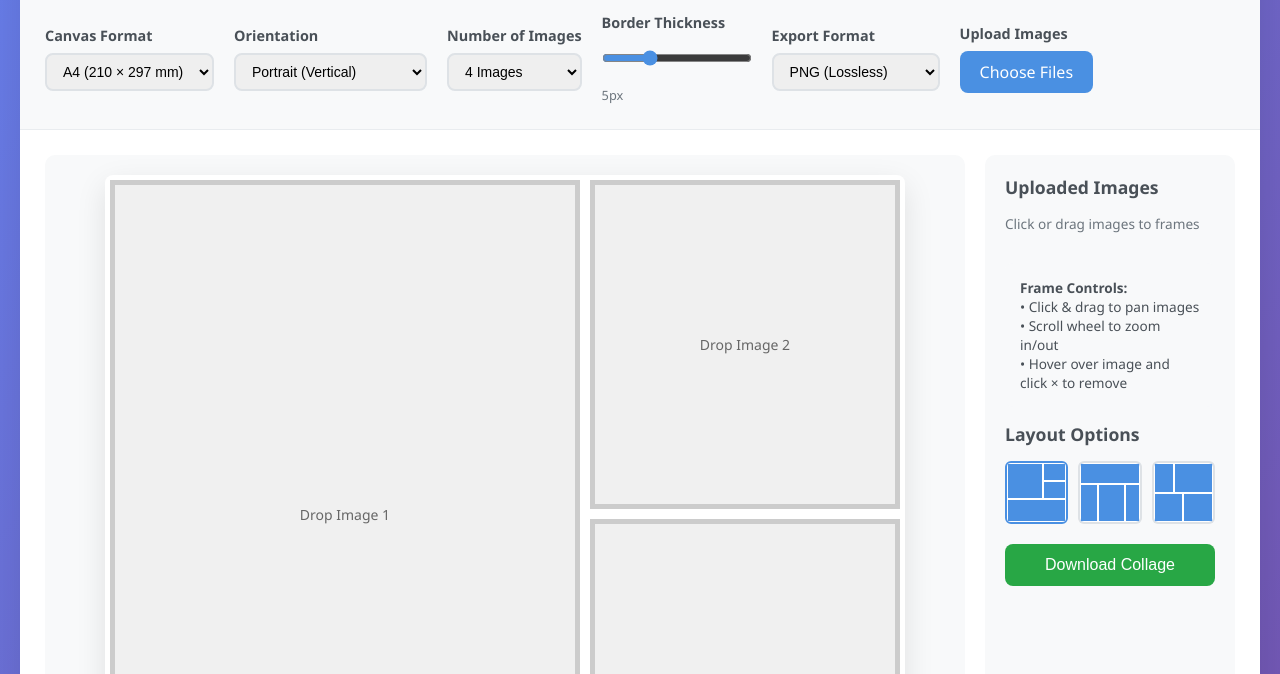
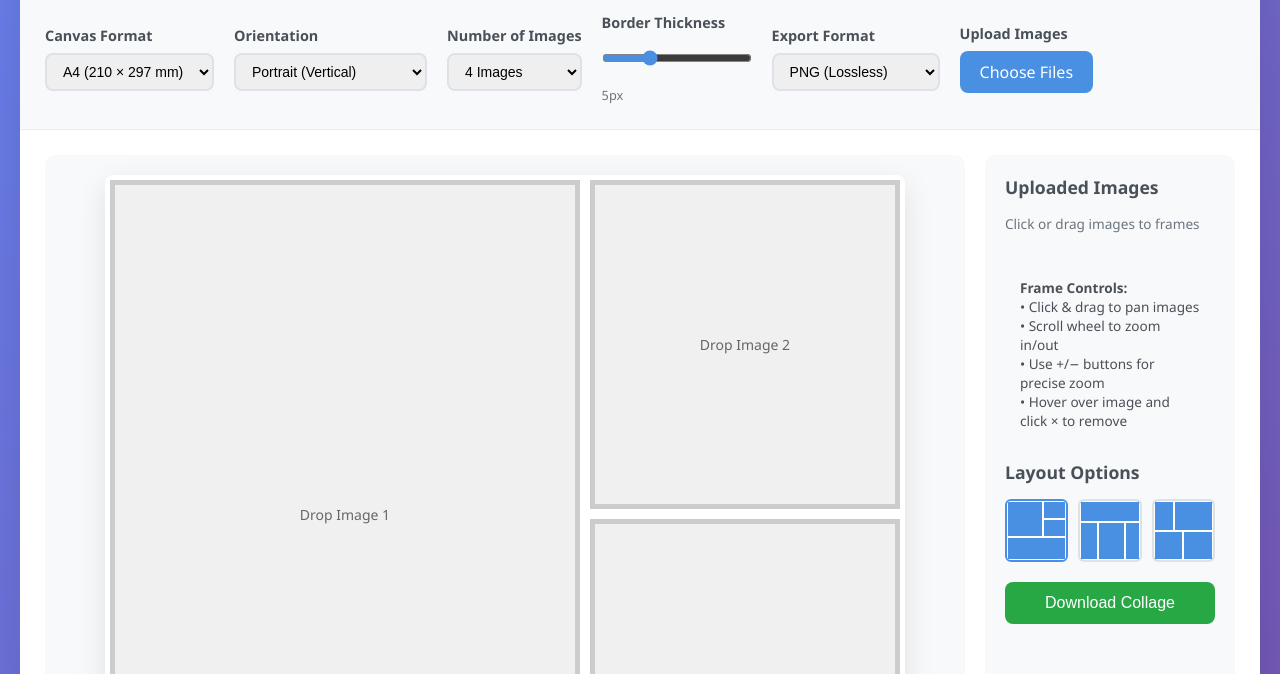
Before and after one commit to h-e-a-d/collage, a plain HTML site: page index.html in a window 1280 px wide. Shown: the part 126-800 px from the top of the page. Drawn offline with nearby package versions, Linux system fonts and the light colour scheme.

Commit message:
Update index.html

```diff
--- a/index.html
+++ b/index.html
@@ -81,6 +81,7 @@
                     <strong>Frame Controls:</strong><br>
                     • Click & drag to pan images<br>
                     • Scroll wheel to zoom in/out<br>
+                    • Use +/− buttons for precise zoom<br>
                     • Hover over image and click × to remove
                 </div>
 
```
